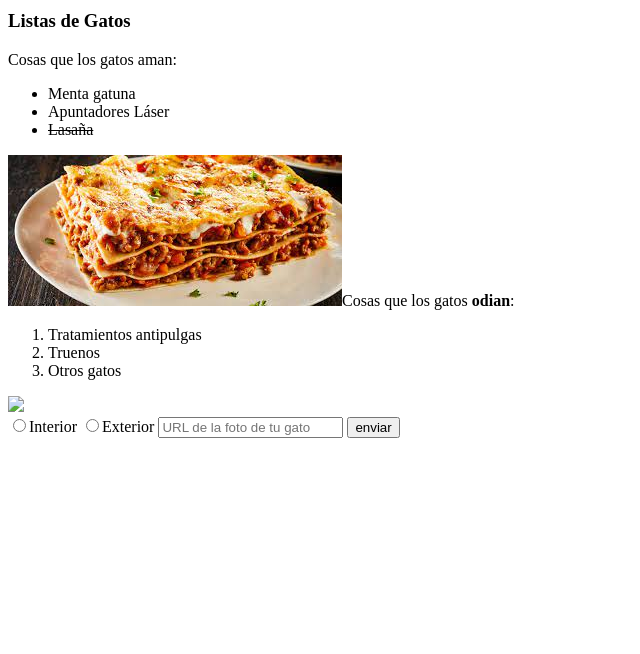
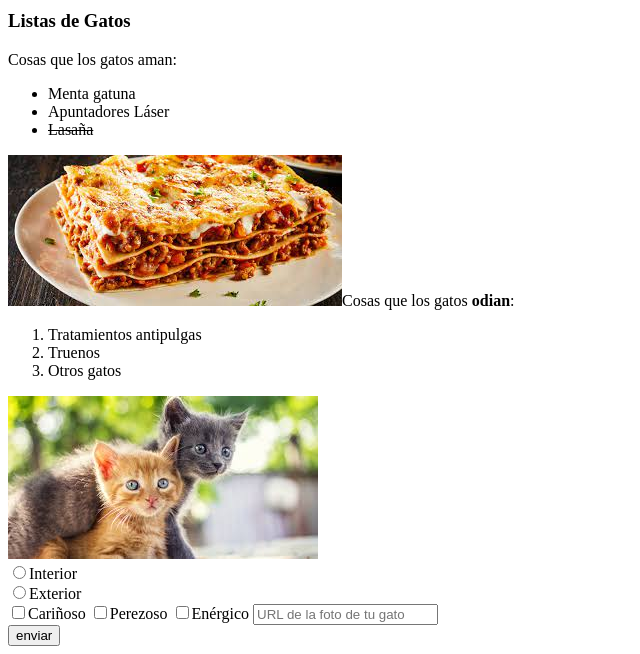
Before and after one commit to MarionVal/curso-html-css, a plain HTML site: page index.html in a window 1280 px wide. Shown: the part 464-1118 px from the top of the page, without its empty margins (0-640 px from the left). Before the commit the page ends 910 px from the top, so only its background shows below. Drawn offline with Linux system fonts and the light colour scheme.

Commit message:
commit four

```diff
--- a/index.html
+++ b/index.html
@@ -27,13 +27,20 @@
           <li>Truenos</li>
           <li>Otros gatos</li>
         </ol>
-        <img src="gatos.jpg">
+        <img src="foto de gatos.jpg">
 
-        <form action="/enviar-respuesta">
-          <label for="interior"><input id="interior" type="radio">Interior</label>
-          <label for="exterior"><input id="exterior" type="radio">Exterior</label>
+        <form action="/enviar-respuesta"
 
-          <input type="text" placeholder="URL de la foto de tu gato" required>
+          <label for="interior"><input id="interior" type="radio" name="interior-exterior">Interior</label><br>
+
+          <label for="exterior"><input id="exterior" type="radio" name="interior-exterior">Exterior</label><br>
+
+          <label for="carinoso"><input id="carinoso" type="checkbox" name="personalidad">Cariñoso</label>
+          <label for="perezoso"><input id="perezoso" type="checkbox" name="personalidad">Perezoso</label>
+          <label for="enérgico"><input id="energico" type="checkbox" name="personalidad">Enérgico</label>
+
+          <input type="text" placeholder="URL de la foto de tu gato" required><br>
+
           <button type="submit">enviar</button>
         </form>
 
```
Also changed, not shown: foto de gatos.jpg (added).
